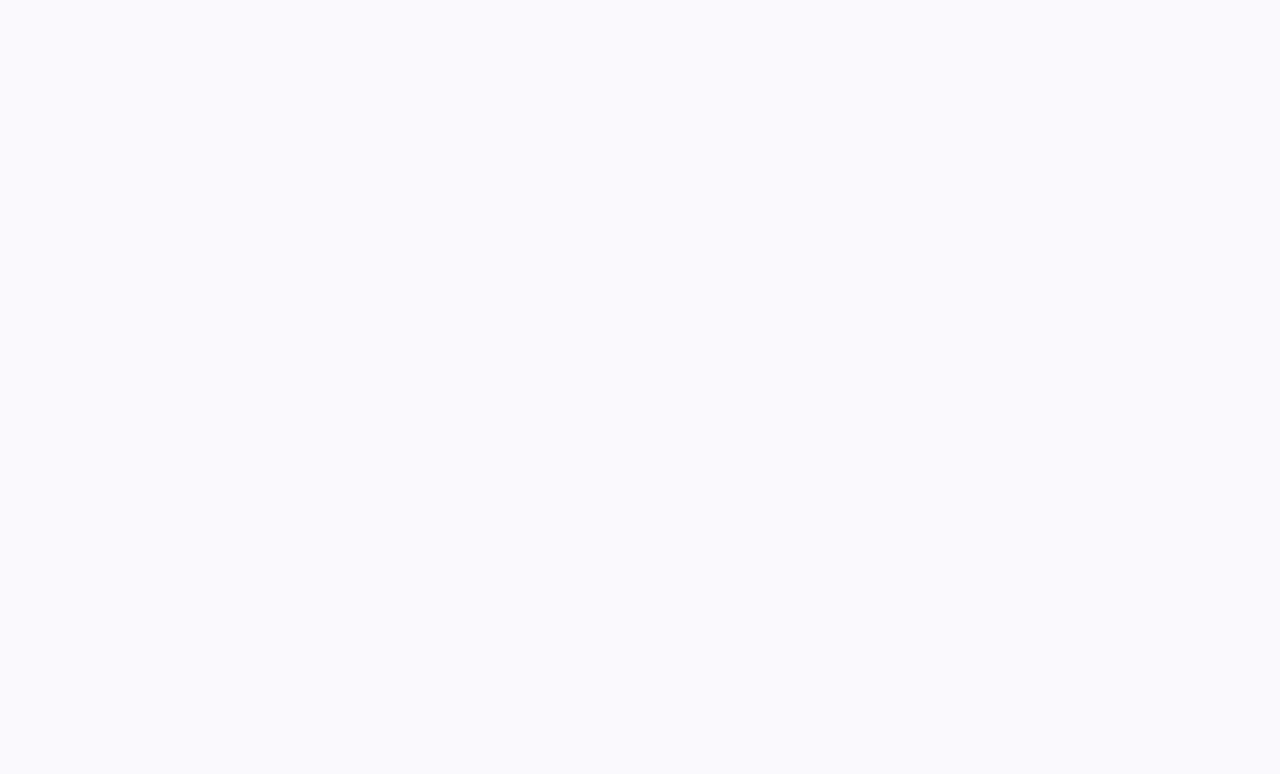
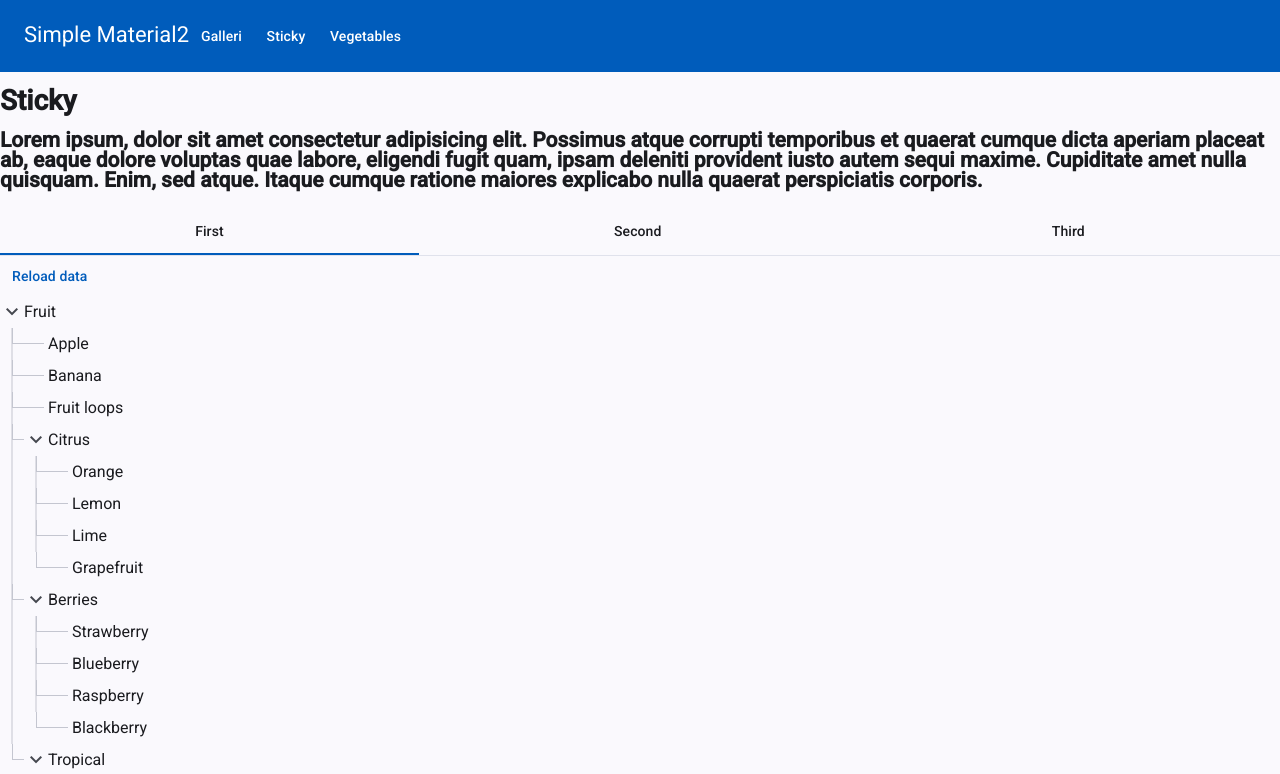
Before and after one commit to Edminsson/tree-guide, an Angular app: page /sticky in a window 1280 px wide. Before the commit this address led to /. Shown: the top 774 px of the page. Built offline with nearby package versions, Linux system fonts and the light colour scheme.

Commit message:
lägger till sticky-komponent

```diff
--- a/src/app/app.routes.ts
+++ b/src/app/app.routes.ts
@@ -1,9 +1,11 @@
 import { Routes } from '@angular/router';
 import { Galleri } from './galleri/galleri';
 import { Vegetables } from './vegetables/vegetables';
+import { Sticky } from './sticky/sticky';
 
 export const routes: Routes = [
   { path: 'galleri', component: Galleri },
   { path: 'vegetables', component: Vegetables },
+  { path: 'sticky', component: Sticky },
   { path: '', redirectTo: '/galleri', pathMatch: 'full' }
 ];
--- a/src/app/galleri/galleri.html
+++ b/src/app/galleri/galleri.html
@@ -1,4 +1,4 @@
-
+<app-header></app-header>
 <h1>Galleri<button mat-button routerLink="/vegetables">Vegis</button>
 </h1>
 <h2>Tree</h2>
--- a/src/app/galleri/galleri.ts
+++ b/src/app/galleri/galleri.ts
@@ -4,9 +4,11 @@ import { TreeDefault } from '../tree-default/tree-default';
 import { TreeCustom } from '../tree-custom/tree-custom';
 import { RouterLink } from '@angular/router';
 import { MatButton } from '@angular/material/button';
+import { Header } from '../header/header';
 
 @Component({
   imports: [
+    Header,
     Tree,
     TreeCustom,
     TreeDefault,
--- a/src/app/header/header.ts
+++ b/src/app/header/header.ts
@@ -8,6 +8,8 @@ import { RouterLink } from '@angular/router';
     <header>
       <span class="title">Simple Material2</span>
       <button class="knappfarger" mat-button routerLink="/galleri">Galleri</button>
+      <button class="knappfarger" mat-button routerLink="/sticky">Sticky</button>
+      <button class="knappfarger" mat-button routerLink="/vegetables">Vegetables</button>
     </header>`,
   styles: `
     :host {
--- /dev/null
+++ b/src/app/sticky/sticky.html
@@ -0,0 +1,11 @@
+<app-header></app-header>
+<h1>Sticky</h1>
+<h2>Lorem ipsum, dolor sit amet consectetur adipisicing elit. Possimus atque corrupti temporibus et quaerat cumque dicta aperiam placeat ab, eaque dolore voluptas quae labore, eligendi fugit quam, ipsam deleniti provident iusto autem sequi maxime. Cupiditate amet nulla quisquam. Enim, sed atque. Itaque cumque ratione maiores explicabo nulla quaerat perspiciatis corporis.</h2>
+
+<mat-tab-group>
+  <mat-tab label="First">
+    <app-tree-custom></app-tree-custom>
+  </mat-tab>
+  <mat-tab label="Second"> Content 2 </mat-tab>
+  <mat-tab label="Third"> Content 3 </mat-tab>
+</mat-tab-group>
```
Also changed, not shown: src/app/app.routes copy.ts (added, +11 -0 lines), src/app/sticky/sticky.ts (added, +12 -0 lines), src/app/sticky/sticky.scss (added), 1 other file (tests, documents, lock files or other folders).
